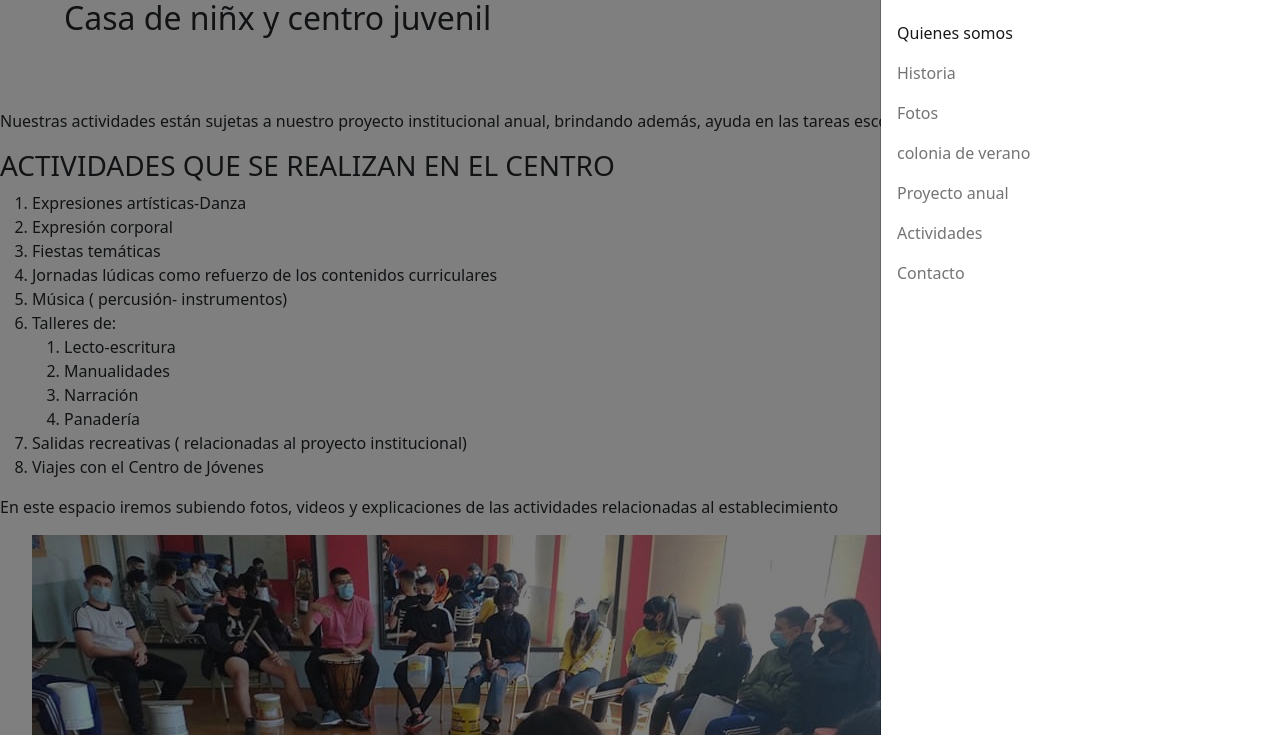
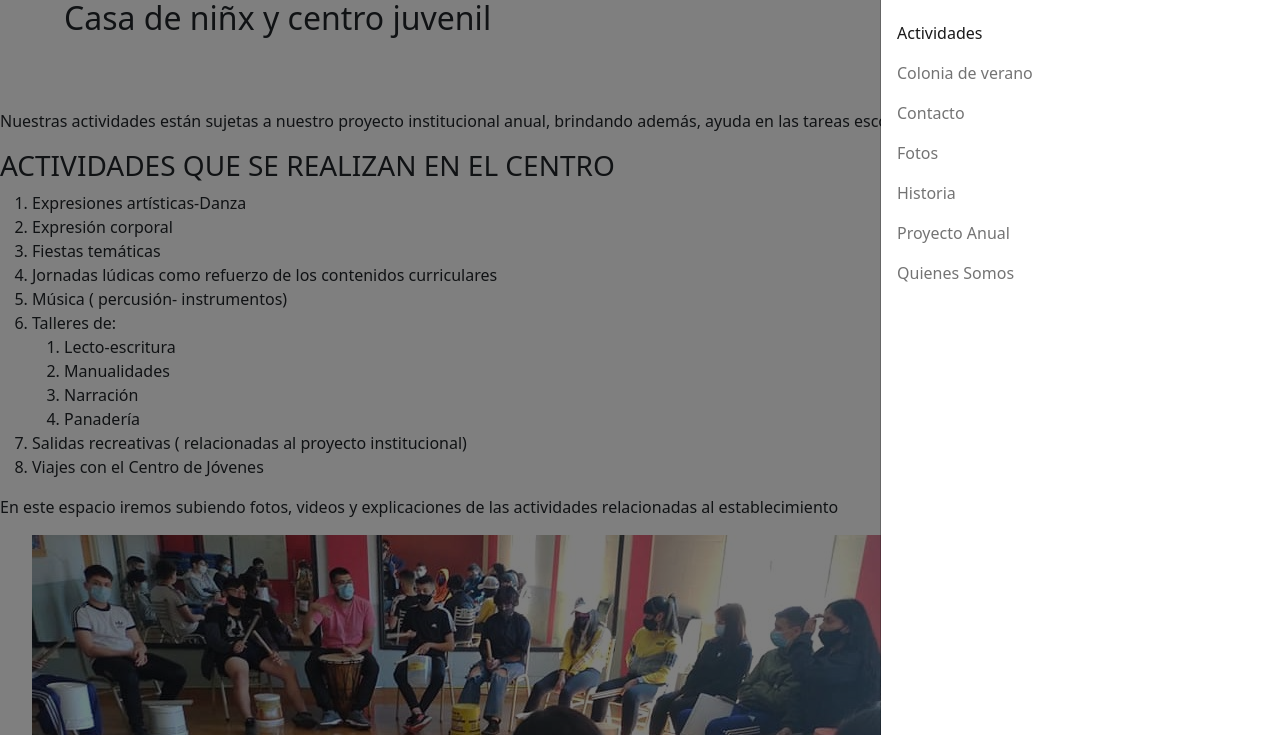
Before and after one commit to rodrigoie40/losGenios, a website: page html/actividades.html in a window 1280 px wide. Both pictures are taken after a click on the button 1240 px from the left and 30 px from the top of the page. Shown: the part 65-800 px from the top of the page. Drawn offline with nearby package versions, Linux system fonts and the light colour scheme; files that its build step writes are made by us from their sources.

Commit message:
probando cambios

```diff
--- a/html/actividades.html
+++ b/html/actividades.html
@@ -50,26 +50,24 @@
                     <ul class="navbar-nav justify-content-end flex-grow-1 pe-3">
                         <li class="nav-item"><!--ACA COMIENZAN LAS PAGINAS DEL MENU DESPLEGABLE-->
                             <a class="nav-link active" aria-current="page"
-                                href="../html/quienes-somos.html">Quienes somos</a>
+                                href="../html/actividades.html">Actividades</a>
                         </li>
                         <li class="nav-item">
-                            <a class="nav-link" href="./historia.html">Historia</a>
+                            <a class="nav-link" href="./colonia-de-verano.html">Colonia de verano</a>
+                        <li class="nav-item">
+                            <a class="nav-link" href="./contacto.html">Contacto</a>
+                        </li>
                         <li class="nav-item">
                             <a class="nav-link" href="./fotos.html">Fotos</a>
                         </li>
                         <li class="nav-item">
-                            <a class="nav-link" href="./colonia-de-verano.html">colonia de
-                                verano</a>
+                            <a class="nav-link" href="./historia.html">Historia</a>
                         </li>
                         <li class="nav-item">
-                            <a class="nav-link" href="./proyecto-anual.html">Proyecto
-                                anual</a>
+                            <a class="nav-link" href="./proyecto-anual.html">Proyecto Anual</a>
                         </li>
                         <li class="nav-item">
-                            <a class="nav-link" href="./actividades.html">Actividades</a>
-                        </li>
-                        <li class="nav-item">
-                            <a class="nav-link" href="./contacto.html">Contacto</a>
+                            <a class="nav-link" href="./quienes-somos.html">Quienes Somos</a>
                         </li>
                     </ul>
                     </li>
@@ -206,5 +204,4 @@
       integrity="sha384-QJHtvGhmr9XOIpI6YVutG+2QOK9T+ZnN4kzFN1RtK3zEFEIsxhlmWl5/YESvpZ13"
       crossorigin="anonymous"></script>
 </body>
-
 </html>
```
Also changed, not shown: html/index.html (+0 -1 lines).
